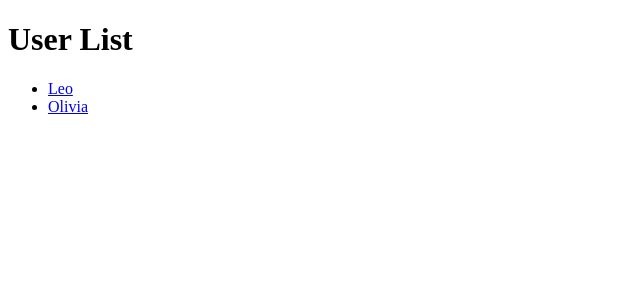
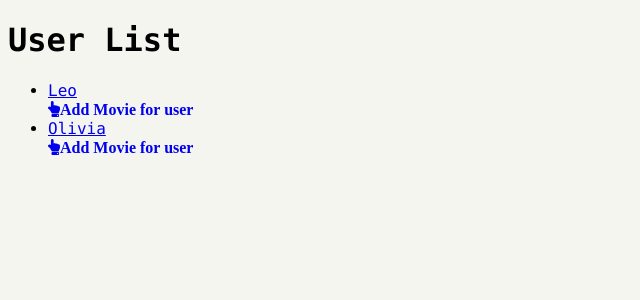
Before and after one commit to LeandroGarSantos/Moviweb_app, a Flask app: page /users in a window 1280 px wide. Shown: the top 300 px of the page, without its empty margins (0-640 px from the left). Run offline with Flask 3, Linux system fonts and the light colour scheme.

Commit message:
Update users.html

```diff
--- a/templates/users.html
+++ b/templates/users.html
@@ -2,12 +2,15 @@
 <html>
 <head>
     <title>User List - MovieWeb App</title>
+    <link rel="stylesheet" href="{{ url_for('static', filename='style.css') }}">
+    <link rel="stylesheet" href="https://cdnjs.cloudflare.com/ajax/libs/font-awesome/5.15.3/css/all.min.css" integrity="sha512-..." crossorigin="anonymous" />
 </head>
 <body>
     <h1>User List</h1>
     <ul>
         {% for user in users %}
             <li><a href="{{ url_for('get_user_movies', user_id=user['id']) }}">{{ user['username'] }}</a></li>
+            <a href="{{ url_for('add_movie', user_id=user.id) }}"><i class="fas fa-hand-point-up">Add Movie for user </i></a>
         {% endfor %}
     </ul>
 </body>
```
